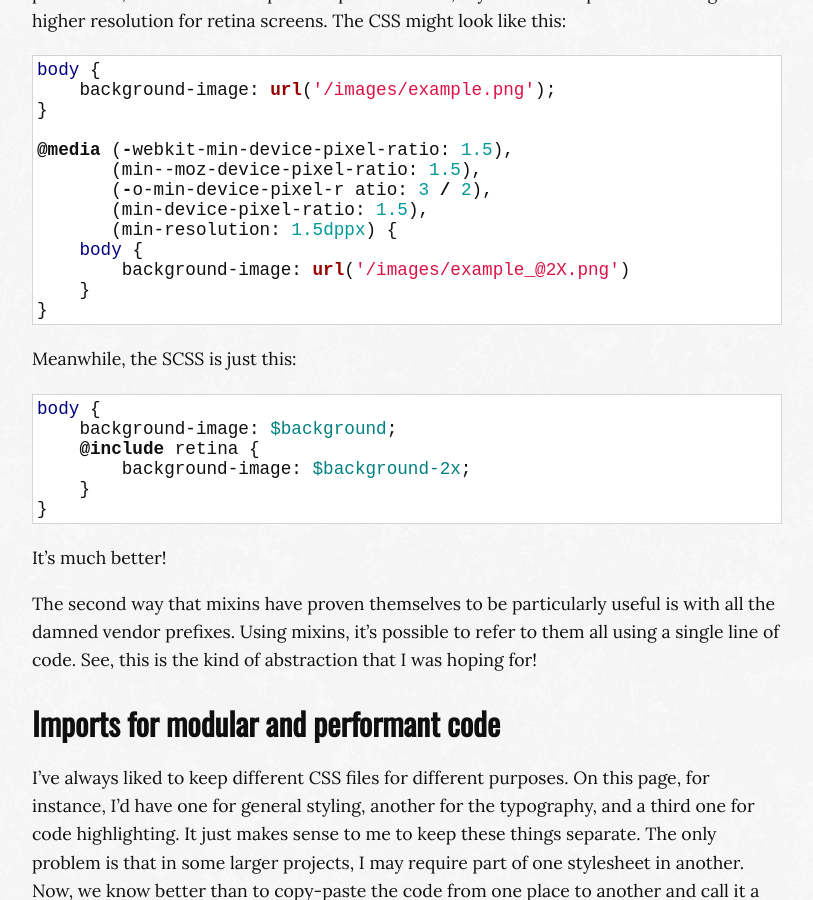
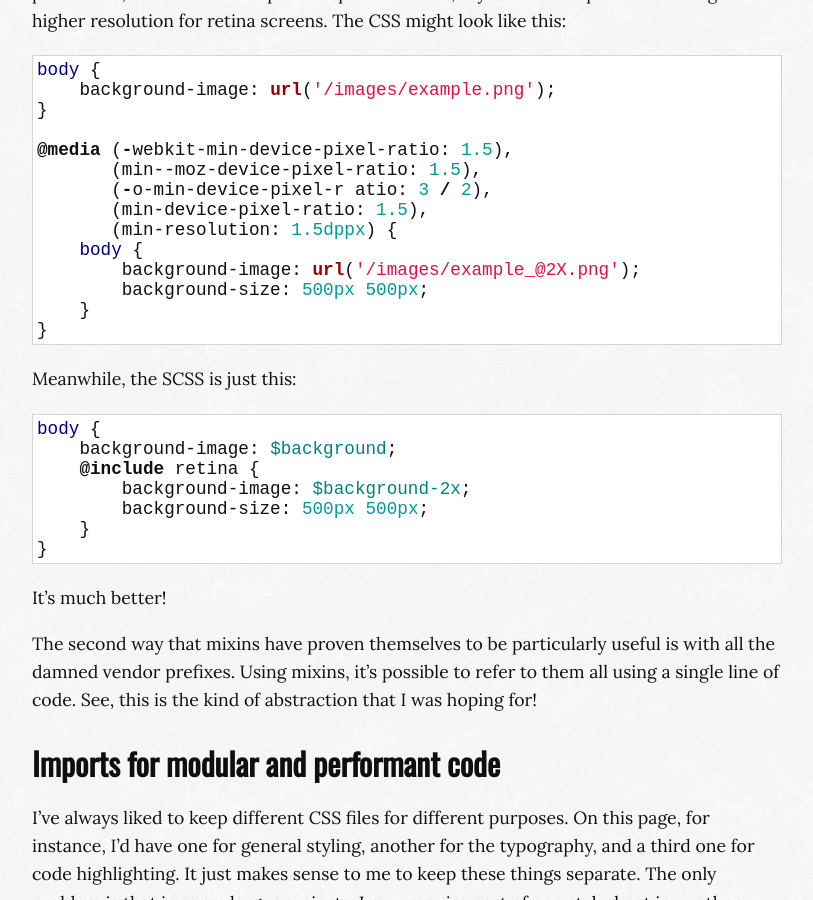
Before and after one commit to MaximeKjaer/kjaer.io, a Jekyll site: the page built from _posts/posts/2015-07-09-picking-up-sass.md, in a window 1280 px wide and 900 px high, scrolled down 1853 px. Shown: the whole window, without its empty margins (233-1046 px from the left). Built offline with Jekyll 4.4.1, drawn with Linux system fonts in a browser that asks for light colours; comment, search, counter and statistics services are not loaded.

Commit message:
Fixed an example in the Sass post
forgot to reduce the 2x version to the original size

```diff
--- a/_posts/posts/2015-07-09-picking-up-sass.md
+++ b/_posts/posts/2015-07-09-picking-up-sass.md
@@ -35,7 +35,8 @@ body {
        (min-device-pixel-ratio: 1.5),
        (min-resolution: 1.5dppx) {
     body {
-        background-image: url('/images/example_@2X.png')
+        background-image: url('/images/example_@2X.png');
+        background-size: 500px 500px;
     }
 }
 {% endhighlight %}
@@ -47,6 +48,7 @@ body {
     background-image: $background;
     @include retina {
         background-image: $background-2x;
+        background-size: 500px 500px;
     }
 }
 {% endhighlight %}
```
